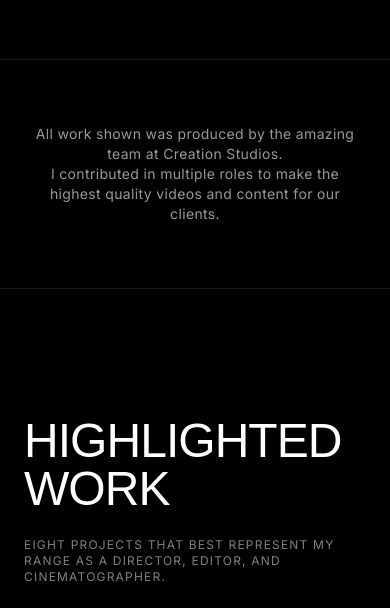
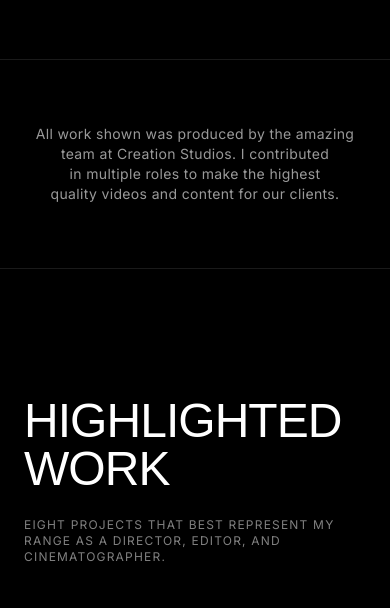
Before and after one commit to bdubs321/brandonwebb, a plain HTML site: page index.html in a window 390 px wide. Shown: the part 2500-3108 px from the top of the page. Drawn offline with nearby package versions, Linux system fonts and the light colour scheme; a web font is replaced by a local one.

Commit message:
Add files via upload

```diff
--- a/index.html
+++ b/index.html
@@ -146,7 +146,7 @@
   <!-- Work credit -->
   <section class="py-16 px-6 border-t border-white/10">
     <div class="max-w-7xl mx-auto text-center">
-      <p class="text-sm md:text-base tracking-wide text-white/60 max-w-3xl mx-auto">All work shown was produced by the amazing team at Creation Studios.<br>I contributed in multiple roles to make the highest quality videos and content for our clients.</p>
+      <p class="text-sm md:text-base tracking-wide text-white/60 max-w-md md:max-w-3xl mx-auto text-balance">All work shown was produced by the amazing team at Creation Studios. I contributed in multiple roles to make the highest quality videos and content for our clients.</p>
     </div>
   </section>
 
```
